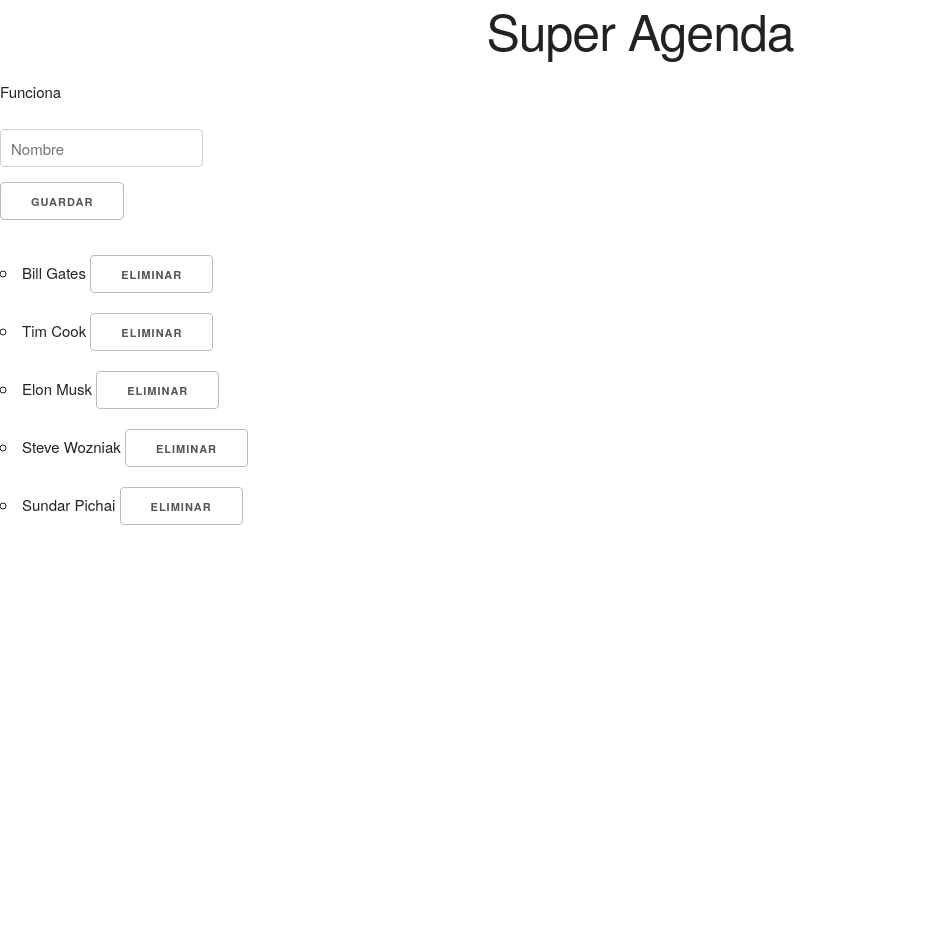
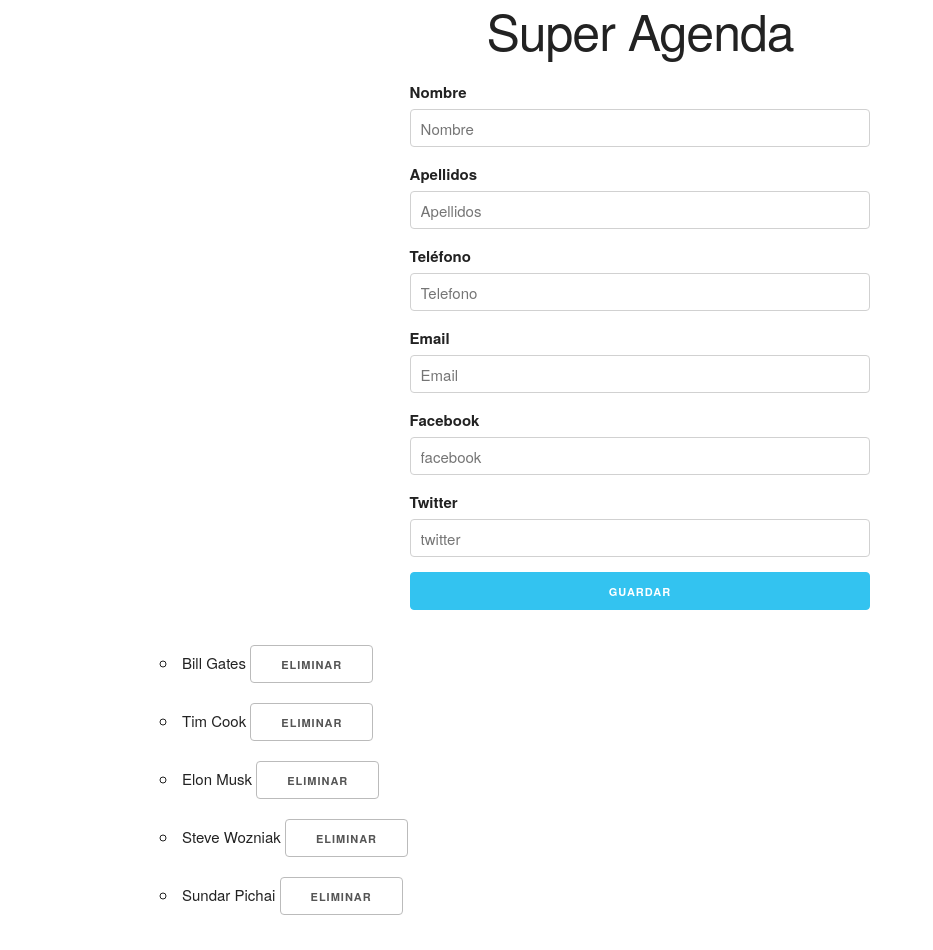
Before and after one commit to jexus6/agenda, an Angular app: page / in a window 1280 px wide. Shown: the whole page, without its empty margins (0-933 px from the left). Before the commit the page ends 800 px from the top, so only its background shows below. Built offline with nearby package versions, Linux system fonts and the light colour scheme.

Commit message:
fin dia 3

```diff
--- a/src/app/app.component.html
+++ b/src/app/app.component.html
@@ -1,3 +1,4 @@
+<div class="container">
     <!--The content below is only a placeholder and can be replaced.-->
     <div style="text-align:center">
         <h1>
@@ -5,7 +6,8 @@
         </h1>
     </div>
     <div>
-  <app-formulario-contacto (botonGuardarPulsado)="guardarContacto($event)" ></app-formulario-contacto>
+        <app-formulario-contacto (botonGuardarPulsado)="guardarContacto($event)"></app-formulario-contacto>
         <app-lista-contactos [contactos]="listaContactos" (botonEliminarPulsado)="borrarContacto($event)">
         </app-lista-contactos>
     </div>
+</div>
--- a/src/app/app.component.ts
+++ b/src/app/app.component.ts
@@ -1,5 +1,6 @@
 import { Component, OnInit } from '@angular/core';
 import { ContactosService } from './contactos.service';
+import { Contacto } from './contacto';
 
 @Component({
   selector: 'app-root',
@@ -17,7 +18,7 @@ export class AppComponent implements OnInit {
     this.listaContactos = this._contactosService.obtenerContactos();
   }
 
-  guardarContacto(contacto:any): void {
+  guardarContacto(contacto: Contacto): void {
     this._contactosService.crearContacto(contacto.nombre);
     this.listaContactos = this._contactosService.obtenerContactos();
   }
--- /dev/null
+++ b/src/app/contacto.ts
@@ -0,0 +1,7 @@
+export interface Contacto {
+  nombre: string;
+  apellidos?: string;
+  email?: string;
+  facebook?: string;
+  twitter?: string;
+}
--- a/src/app/formulario-contacto/formulario-contacto.component.html
+++ b/src/app/formulario-contacto/formulario-contacto.component.html
@@ -1,13 +1,55 @@
-<p>Funciona</p>
 <form [formGroup]="formularioContacto" (ngSubmit)="notificarCreacionContacto()">
-  <div>
-  <input type="text" placeholder="Nombre" formControlName="nombre">
+    <!--Nombre del contacto-->
+    <div class="row">
+        <div class="offset-by-three six columns">
+            <label for="nombre-contacto">Nombre</label>
+            <input id="nombre-contacto" type="text" placeholder="Nombre" formControlName="nombre" class="u-full-width">
         </div>
         <div>
             <span *ngIf="formularioContacto.get('nombre').touched && formularioContacto.get('nombre').invalid"> El campo nombre es obligatorio y debe de terner al menos
                 3 carácteres.
               </span>
         </div>
-  <button type="submit"
-  [disabled] = "formularioContacto.invalid"> Guardar </button>
+    </div>
+    <!--Nombre del apellisd-->
+    <div class="row">
+        <div class="offset-by-three six columns">
+            <label for="apellidos-contacto">Apellidos</label>
+            <input id="apellidos-contacto" type="text" placeholder="Apellidos" formControlName="apellidos" class="u-full-width">
+        </div>
+    </div>
+    <!--Telefono del contacto-->
+    <div class="row">
+        <div class="offset-by-three six columns">
+            <label for="telefono-contacto">Teléfono</label>
+            <input id="telefono-contacto" type="text" placeholder="Telefono" formControlName="telefono" class="u-full-width">
+        </div>
+    </div>
+    <!--Email del contacto-->
+    <div class="row">
+        <div class="offset-by-three six columns">
+            <label for="email-contacto">Email</label>
+            <input id="email-contacto" type="text" placeholder="Email" formControlName="email" class="u-full-width">
+        </div>
+    </div>
+    <!--Facebook del contacto-->
+    <div class="row">
+        <div class="offset-by-three six columns">
+            <label for="facebook-contacto">Facebook</label>
+            <input id="facebook-contacto" type="text" placeholder="facebook" formControlName="facebook" class="u-full-width">
+        </div>
+    </div>
+    <!--Twitrer del contacto-->
+    <div class="row">
+        <div class="offset-by-three six columns">
+            <label for="twitter-contacto">Twitter</label>
+            <input id="twitter-contacto" type="text" placeholder="twitter" formControlName="twitter" class="u-full-width">
+        </div>
+    </div>
+    <!--Boton guardar-->
+    <div class="row">
+        <div class="offset-by-three six columns">
+            <button class="u-full-width button-primary" type="submit" [disabled]="formularioContacto.invalid"> Guardar </button>
+        </div>
+    </div>
 </form>
--- a/src/app/formulario-contacto/formulario-contacto.component.ts
+++ b/src/app/formulario-contacto/formulario-contacto.component.ts
@@ -1,5 +1,6 @@
 import { Component, EventEmitter, Output } from '@angular/core';
 import { FormBuilder, FormGroup, Validators } from '@angular/forms';
+import {Contacto} from '../contacto';
 
 
 
@@ -11,7 +12,7 @@ import { FormBuilder, FormGroup, Validators } from '@angular/forms';
 })
 export class FormularioContactoComponent {
 
-  @Output() botonGuardarPulsado = new EventEmitter <any>();
+  @Output() botonGuardarPulsado = new EventEmitter <Contacto>();
 
   formularioContacto: FormGroup;
   constructor(private _formBuilder: FormBuilder) {
@@ -20,12 +21,18 @@ export class FormularioContactoComponent {
 
   private _crearFormulario(): void {
     this.formularioContacto = this._formBuilder.group({
-      nombre: ['', { validators: [Validators.minLength(3), Validators.required] }]
+      nombre: ['', { validators: [Validators.minLength(3), Validators.required] }],
+      apellidos: '',
+      telefono: '',
+      email: '',
+      facebook: '',
+      twitter: ''
     });
   }
 
   notificarCreacionContacto(): void {
-    this.botonGuardarPulsado.emit(this.formularioContacto.value);
+    const contacto = this.formularioContacto.value as Contacto;
+    this.botonGuardarPulsado.emit(contacto);
   }
 
 }
```
Lines whose indentation alone changed are shown as unchanged.
